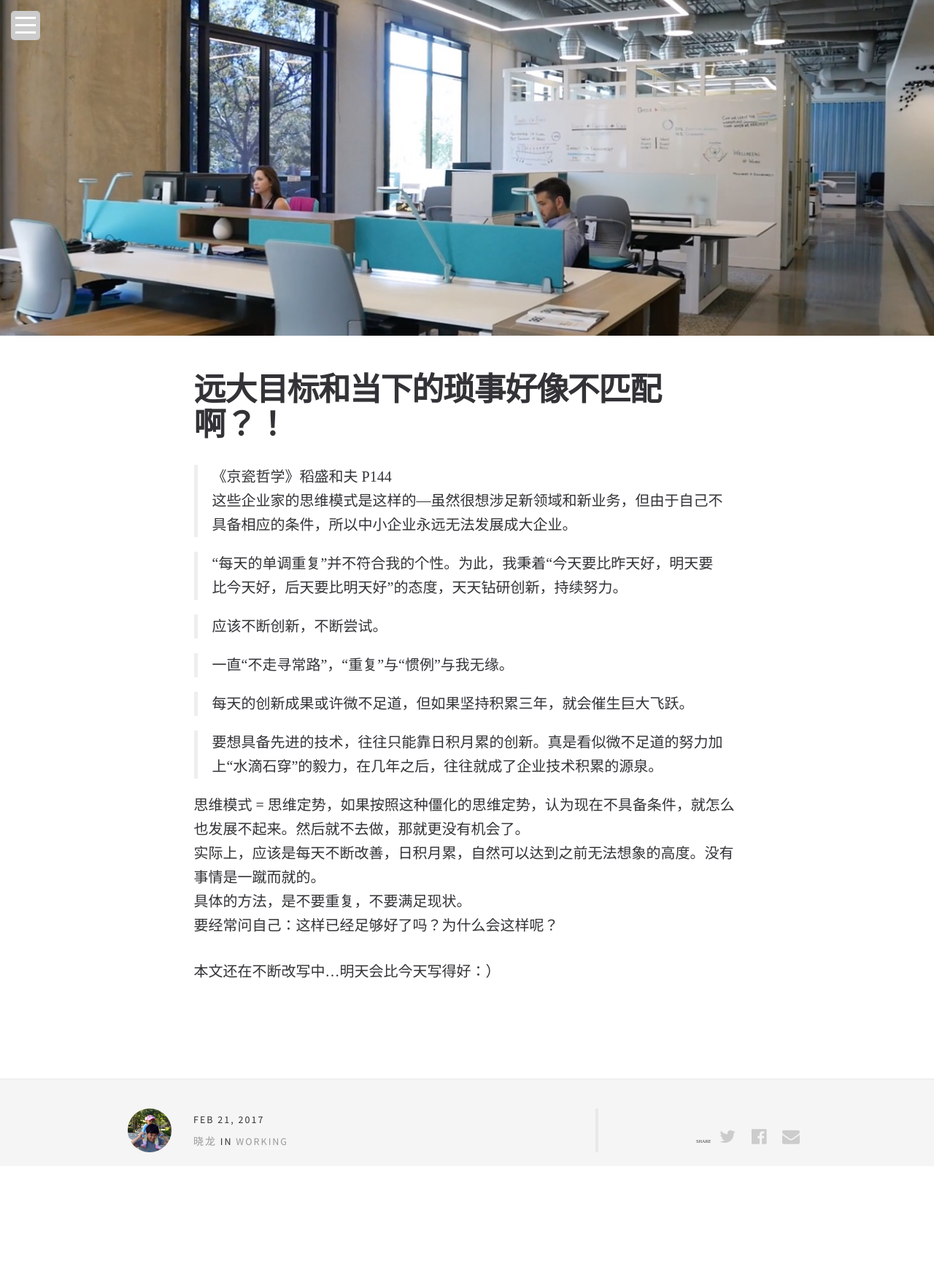
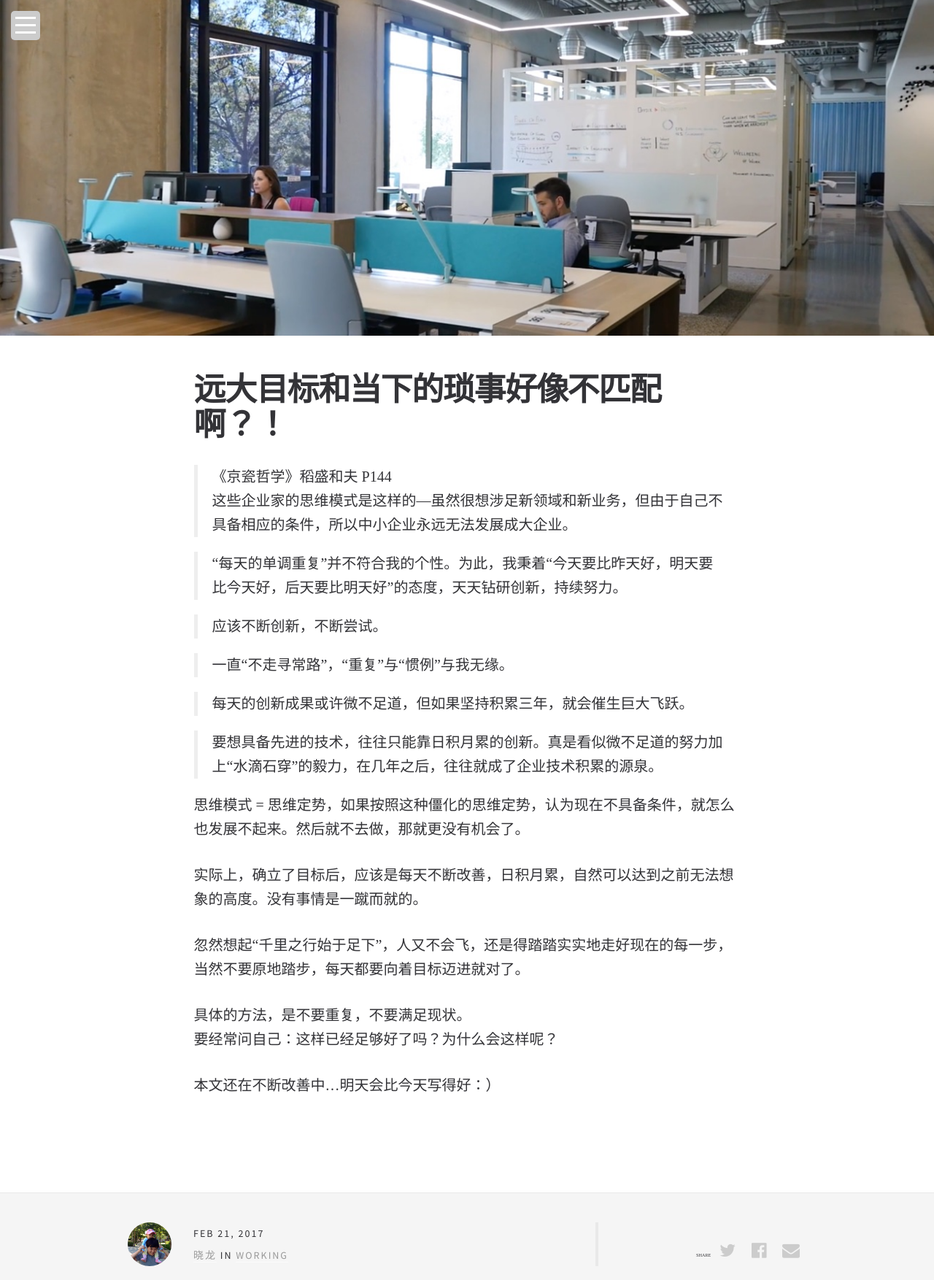
Before and after one commit to zxlive/zxlive.github.com, a Jekyll site: the page built from _posts/2017-02-21-readbook-1.md, in a window 1280 px wide. Shown: the whole page at 73% size. Built offline with Jekyll 4.4.1, drawn with Linux system fonts in a browser that asks for light colours; some web fonts are replaced.

Commit message:
提交文章

```diff
--- a/_posts/2017-02-21-readbook-1.md
+++ b/_posts/2017-02-21-readbook-1.md
@@ -22,8 +22,12 @@ feature_image: office
 > 要想具备先进的技术，往往只能靠日积月累的创新。真是看似微不足道的努力加上“水滴石穿”的毅力，在几年之后，往往就成了企业技术积累的源泉。
 
    思维模式 = 思维定势，如果按照这种僵化的思维定势，认为现在不具备条件，就怎么也发展不起来。然后就不去做，那就更没有机会了。
-   实际上，应该是每天不断改善，日积月累，自然可以达到之前无法想象的高度。没有事情是一蹴而就的。
+
+   实际上，确立了目标后，应该是每天不断改善，日积月累，自然可以达到之前无法想象的高度。没有事情是一蹴而就的。
+
+   忽然想起“千里之行始于足下”，人又不会飞，还是得踏踏实实地走好现在的每一步，当然不要原地踏步，每天都要向着目标迈进就对了。
+
    具体的方法，是不要重复，不要满足现状。
    要经常问自己：这样已经足够好了吗？为什么会这样呢？
 
-本文还在不断改写中...明天会比今天写得好：）
+本文还在不断改善中...明天会比今天写得好：）
```
